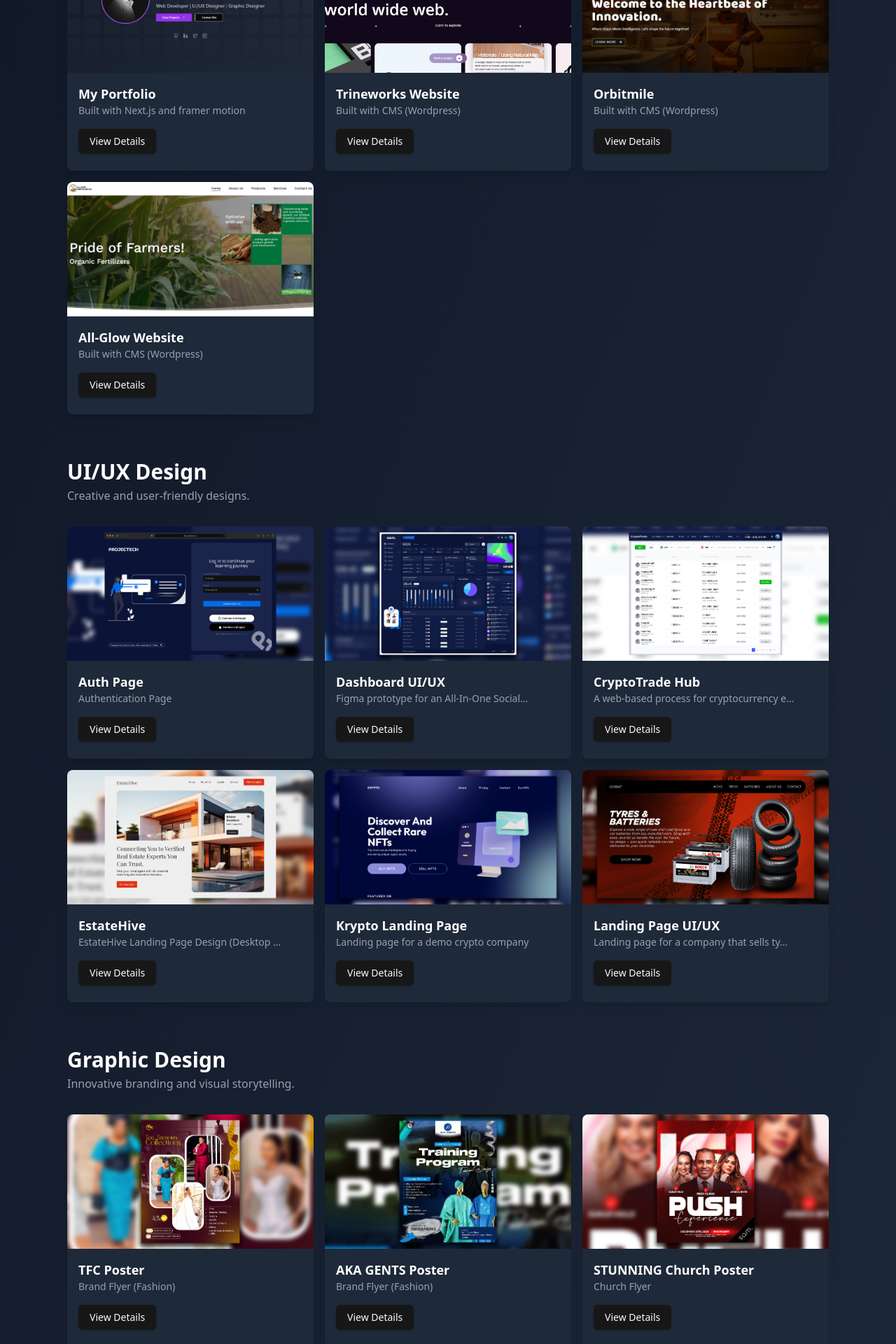
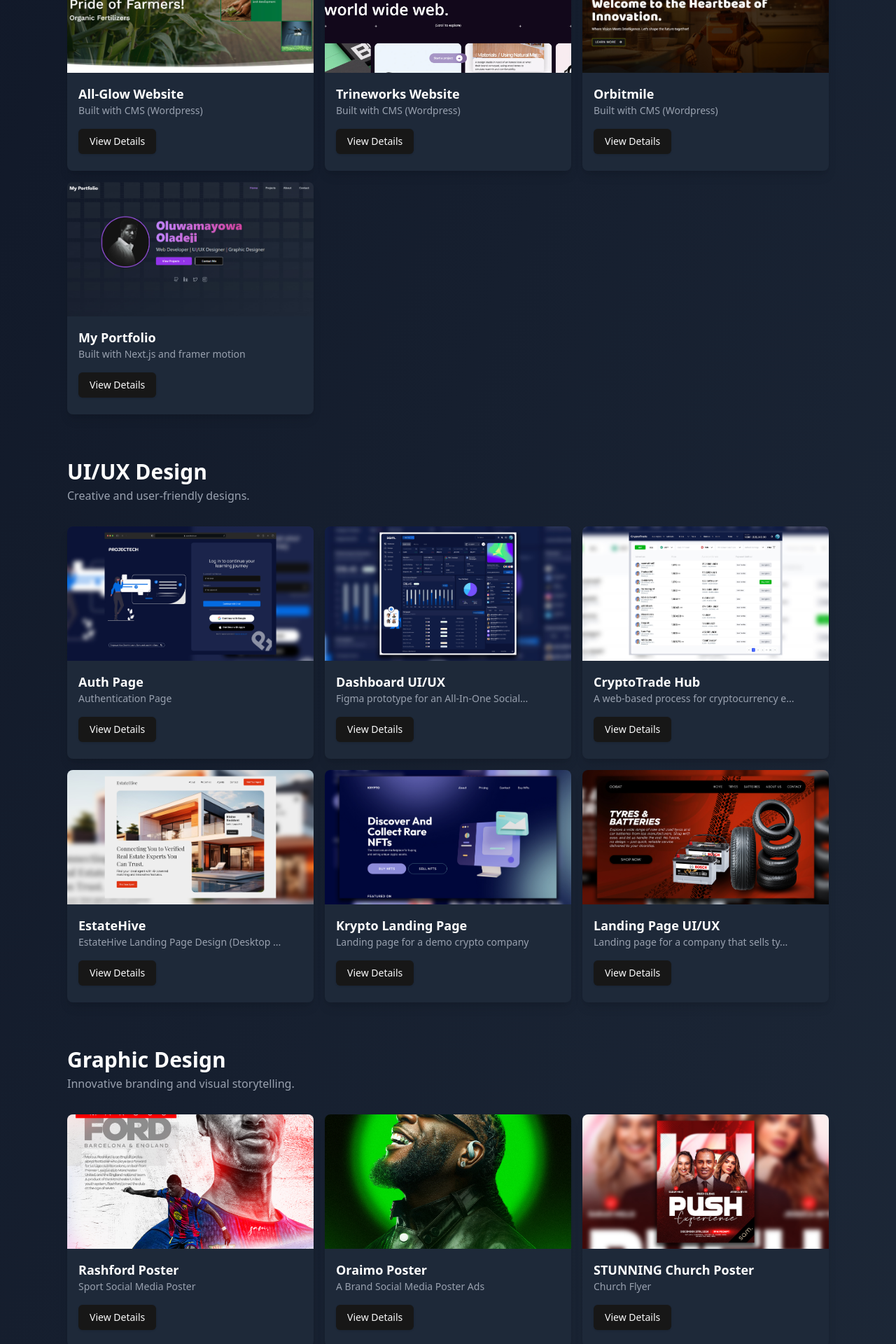
Before and after one commit to Austinsahm/Portfolio, a Next.js app: page /projects in a window 1280 px wide. Shown: the part 540-2460 px from the top of the page at 70% size. Built offline with nearby package versions, Linux system fonts and the light colour scheme.

Commit message:
Projects Update

```diff
--- a/src/data/project.ts
+++ b/src/data/project.ts
@@ -2,6 +2,37 @@ export const projectData = {
   webProjects: [
     {
       id: "wp1",
+      title: "All-Glow Website",
+      description: "Built with CMS (Wordpress)",
+      image: "/All-Glow.jpg",
+      tags: ["WordPress", "Elementor"],
+      demo: "https://allglowaa.com/",
+      details:
+        "All-Glow's website was built with WordPress as a content management system (CMS) to showcase their products and services. The website features an intuitive user interface, easy navigation, and a blog section for product updates and customer engagement. The design is mobile-responsive, ensuring a great experience on any device.",
+    },
+    {
+      id: "wp2",
+      title: "Trineworks Website",
+      description: "Built with CMS (Wordpress)",
+      image: "/trineworks.png",
+      tags: ["WordPress", "Elementor"],
+      demo: "https://trineworks.com.ng/",
+      details:
+        "Trineworks's website was built with WordPress as a content management system (CMS) to showcase their products and services. The website features an intuitive user interface, easy navigation, and a blog section for product updates and customer engagement. The design is mobile-responsive, ensuring a great experience on any device.",
+    },
+    {
+      id: "wp3",
+      title: "Orbitmile",
+      description: "Built with CMS (Wordpress)",
+      image: "/orbitmile.jpg",
+      demo: "https://orbitmile.com.ng/",
+      tags: ["WordPress", "Elementor"],
+      details:
+        "Orbitmile is a travel and booking website developed using WordPress. The project integrates a custom booking system that allows users to easily search and book flights, hotels, and activities. The design is clean and modern, with a focus on usability and intuitive navigation, ensuring a seamless experience for travelers.",
+    },
+
+    {
+      id: "wp4",
       title: "My Portfolio",
       description: "Built with Next.js and framer motion",
       image: "/Portfolio.jpg",
@@ -24,36 +55,6 @@ export const projectData = {
           description: "About Page",
         },
       ],
-    },
-    {
-      id: "wp2",
-      title: "Trineworks Website",
-      description: "Built with CMS (Wordpress)",
-      image: "/trineworks.png",
-      tags: ["WordPress", "Elementor"],
-      demo: "https://trineworks.com.ng/",
-      details:
-        "Trineworks's website was built with WordPress as a content management system (CMS) to showcase their products and services. The website features an intuitive user interface, easy navigation, and a blog section for product updates and customer engagement. The design is mobile-responsive, ensuring a great experience on any device.",
-    },
-    {
-      id: "wp3",
-      title: "Orbitmile",
-      description: "Built with CMS (Wordpress)",
-      image: "/orbitmile.jpg",
-      demo: "https://orbitmile.com.ng/",
-      tags: ["WordPress", "Elementor"],
-      details:
-        "Orbitmile is a travel and booking website developed using WordPress. The project integrates a custom booking system that allows users to easily search and book flights, hotels, and activities. The design is clean and modern, with a focus on usability and intuitive navigation, ensuring a seamless experience for travelers.",
-    },
-    {
-      id: "wp4",
-      title: "All-Glow Website",
-      description: "Built with CMS (Wordpress)",
-      image: "/All-Glow.jpg",
-      tags: ["WordPress", "WpBakery"],
-      demo: "https://allglowagroalliedltd.com.ng/",
-      details:
-        "All-Glow's website was built with WordPress as a content management system (CMS) to showcase their products and services. The website features an intuitive user interface, easy navigation, and a blog section for product updates and customer engagement. The design is mobile-responsive, ensuring a great experience on any device.",
     },
   ],
   uiuxProjects: [
@@ -243,21 +244,21 @@ export const projectData = {
   graphicProjects: [
     {
       id: "gp1",
-      title: "TFC Poster",
-      description: "Brand Flyer (Fashion)",
-      image: "/TFC.jpg",
+      title: "Rashford Poster",
+      description: "Sport Social Media Poster",
+      image: "/Rashford.jpg",
       tags: ["Photoshop", "Illustrator"],
       details:
-        "This fashion poster was created for Tee Famous Collection (TFC), a fashion brand. The design captures the brand’s youthful and trendy spirit, incorporating bold typography, striking colors, and modern graphics. The flyer promotes the latest collection, with a focus on casual wear, and is designed to capture the attention of fashion enthusiasts.",
+        "This sport poster was created for Rashford Marcus, a footballer. The design captures the footballer youthful and trendy spirit, incorporating bold typography, striking colors, and modern graphics. The flyer promotes the latest match, with a focus on casual wear, and is designed to capture the attention of sports enthusiasts.",
     },
     {
       id: "gp2",
-      title: "AKA GENTS Poster",
-      description: "Brand Flyer (Fashion)",
-      image: "/Aka Gents.jpg",
+      title: "Oraimo Poster",
+      description: "A Brand Social Media Poster Ads",
+      image: "/Burna.jpg",
       tags: ["Photoshop", "Illustrator"],
       details:
-        "This poster was created for AKA GENTS, a limited training program for aspiring gentlemen. The design incorporates sophisticated typography, elegant color schemes, and imagery that reflects the brand’s upscale, exclusive nature. The flyer aims to evoke a sense of professionalism and luxury, encouraging people to sign up for the limited slots available.",
+        "This brand poster was created for Oraimo and Burna Boy. The design captures Burna youthful and trendy spirit, incorporating bold typography, striking colors, and modern graphics. The flyer promotes the latest Oraimo products, with a focus on casual wear, and is designed to capture the attention of tech enthusiasts.",
     },
     {
       id: "gp3",
@@ -304,6 +305,24 @@ export const projectData = {
       details:
         "This brand flyer was designed for Nike to promote their latest shoe collection. The design incorporates bold imagery, strong typography, and energetic visuals to reflect the athletic and performance-driven nature of the brand. The flyer showcases the shoes in action, targeting fitness enthusiasts and sports lovers.",
     },
+    {
+      id: "gp8",
+      title: "AKA GENTS Poster",
+      description: "Brand Flyer (Fashion)",
+      image: "/Aka Gents.jpg",
+      tags: ["Photoshop", "Illustrator"],
+      details:
+        "This poster was created for AKA GENTS, a limited training program for aspiring gentlemen. The design incorporates sophisticated typography, elegant color schemes, and imagery that reflects the brand’s upscale, exclusive nature. The flyer aims to evoke a sense of professionalism and luxury, encouraging people to sign up for the limited slots available.",
+    },
+    {
+      id: "gp9",
+      title: "TFC Poster",
+      description: "Brand Flyer (Fashion)",
+      image: "/TFC.jpg",
+      tags: ["Photoshop", "Illustrator"],
+      details:
+        "This fashion poster was created for Tee Famous Collection (TFC), a fashion brand. The design captures the brand’s youthful and trendy spirit, incorporating bold typography, striking colors, and modern graphics. The flyer promotes the latest collection, with a focus on casual wear, and is designed to capture the attention of fashion enthusiasts.",
+    },
   ],
 };
 
```
Also changed, not shown: public/Burna.jpg (added), public/Rashford.jpg (added).
